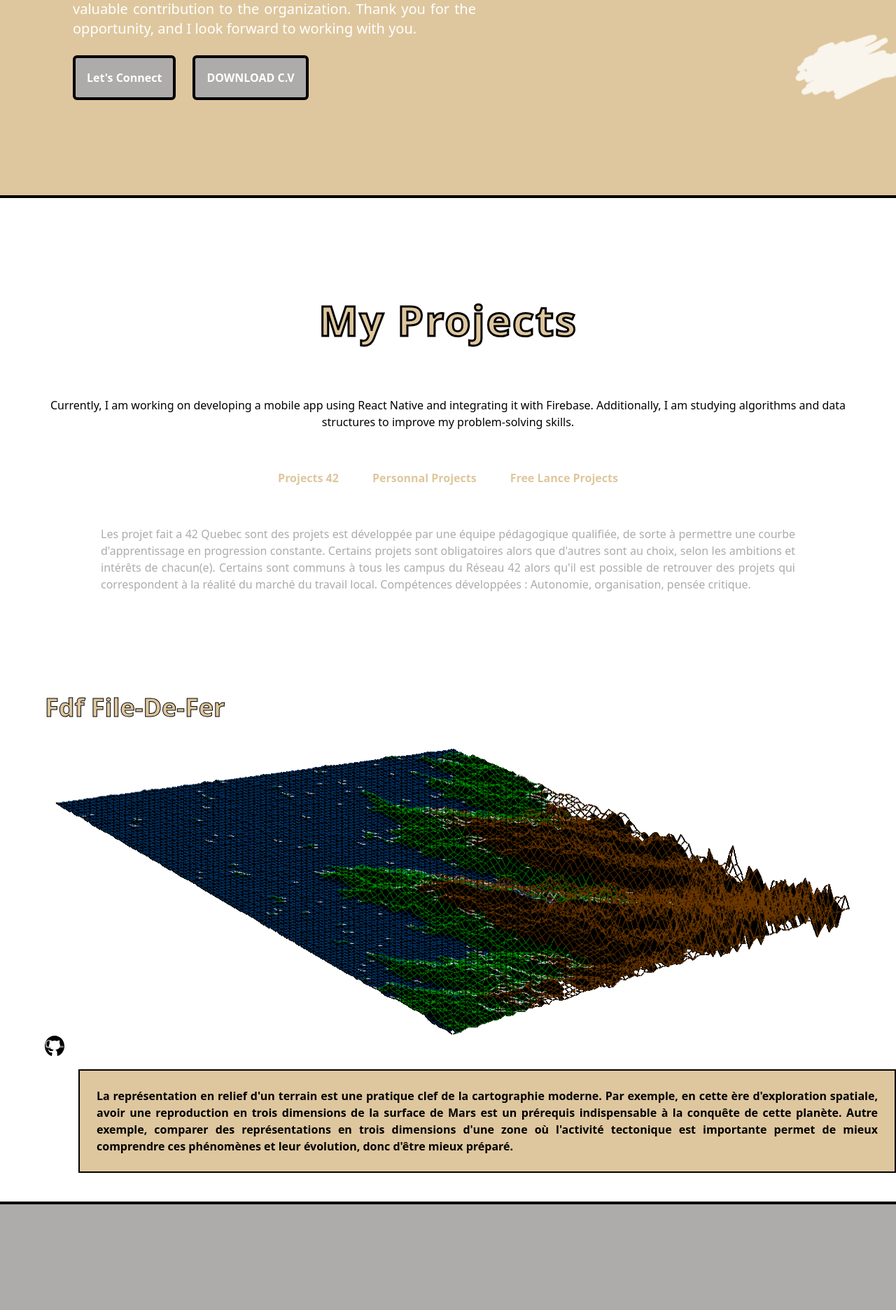
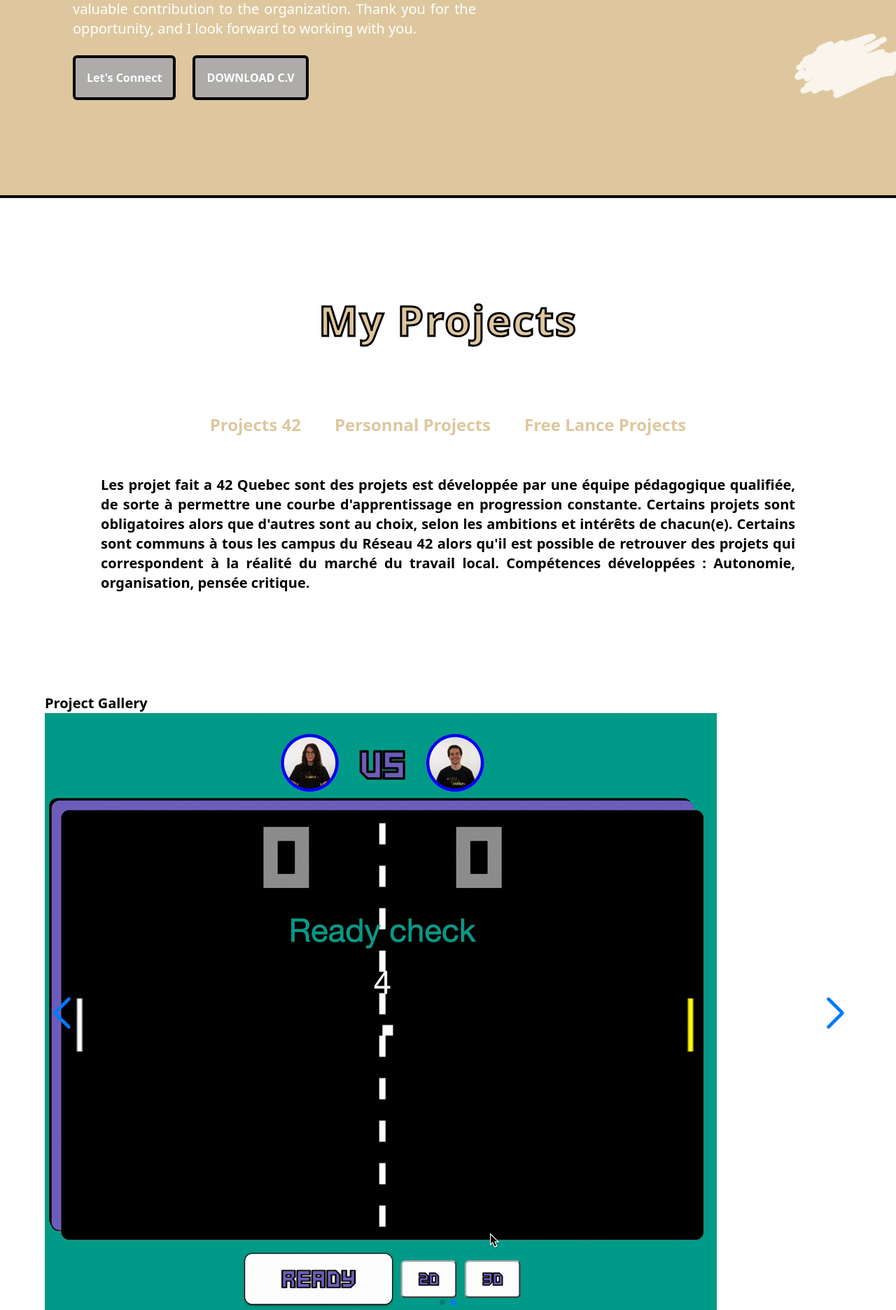
Before and after one commit to tetedecactus/react_tailwind_portfolio, a React (Create React App) app: page / in a window 1280 px wide. Shown: the part 880-2752 px from the top of the page at 70% size. Built offline with nearby package versions, Linux system fonts and the light colour scheme.

Commit message:
before doing 3d effect on the carousel

```diff
--- a/package.json
+++ b/package.json
@@ -23,6 +23,7 @@
     "react-tabs": "^6.0.0",
     "react-toastify": "^9.1.1",
     "sass": "^1.56.1",
+    "swiper": "^9.1.0",
     "tailwindcss": "^3.2.1",
     "web-vitals": "^2.1.4"
   },
--- a/src/App.scss
+++ b/src/App.scss
@@ -5,13 +5,16 @@
 
 
 body {
+	overflow: hidden;
 	overflow-x: hidden;
 	// height: 100vh;
 	width: 100%;
 
-	height: 100%;
+	scroll-snap-type: proximity;
+	scroll-snap-points-y: repeat(100vh);
+	scroll-snap-type: y proximity;
+	height: 100vh;
 	overflow-y: scroll;
-	scroll-snap-type: y mandatory;
 }
 
 .light {
--- a/src/components/Home.jsx
+++ b/src/components/Home.jsx
@@ -12,20 +12,27 @@ import React from "react";
 import "../style/ToggleButton.scss";
 import ProjectTabs from "./Projects/Projects";
 import ToggleButton from "./ToggleButton";
+
 function HomePage() {
   // class Homepage extends React.Component {
   const { theme, setTheme } = useContext(ThemeContext);
 
   return (
     <section id="themeButton" className={theme}>
+      <div className="snap-mandatory snap-y">
         <NavBar />
         <SocialIcons />
         <About />
         <CvButton />
-      <ProjectTabs />
+        <div className="snap-start">
+          <ProjectTabs/>
+        </div>
+        <div className="snap-start">
           <ContactForm />
           <ToggleButton />
           <Footer />
+        </div>
+      </div>
     </section>
   );
 }
--- a/src/components/Projects/42Projects/ProjectCard.jsx
+++ b/src/components/Projects/42Projects/ProjectCard.jsx
@@ -1,47 +1,102 @@
 import images from "../../../module/Images";
-import { useContext } from "react";
+import React, { useContext} from "react";
+import { Swiper, SwiperSlide } from "swiper/react";
 import { ThemeContext } from "../../../context/ThemeContext.js";
 import "../../../style/42Projects/ProjectCard.scss"
+
+import 'swiper/css';
+import 'swiper/css/effect-coverflow';
+import 'swiper/css/pagination';
+import 'swiper/css/navigation';
+
+import { EffectCoverflow, Pagination, Navigation } from 'swiper'
+
 
 function ProjectCard({ title, imgUrl, description, language, lien }) {
   const { theme } = useContext(ThemeContext);
 
   return (
-    <section className="container flex overflow-x-hidden">
-      <div className="mb-12">
-        <div className="justify-start">
-          <h2 className="project-title text-4xl font-bold justify-start mb-6">{title}</h2>
+    // <section className="container flex overflow-x-hidden">
+    //   <div className="mb-12">
+    //     <div className="justify-start">
+    //       <h2 className="project-title text-4xl font-bold justify-start mb-6">{title}</h2>
+    //     </div>
+    //     <div className="">
+    //       <img src={imgUrl} />
+    //     </div>
+    //     <div className="rounded-md h-auto absolute  mt-12 ml-12 ">
+    //       <p className="project-description font-bold text-justify p-6">
+    //         {description}
+    //       </p>
+    //     </div>
+    //     <div>
+    //       <p className="project-techno fixed">
+    //         {language}
+    //       </p>
+    //     </div>
+    //     <div className="flex">
+    //       <a href={lien}>
+    //         <img
+    //           className=" hover:translate-x-1.5 duration-300"
+    //           width={28}
+    //           src={
+    //             theme === "light"
+    //               ? images.githubicons_l
+    //               : theme === "dark"
+    //               ? images.githubicons_d
+    //               : images.githubicons_csm
+    //           }
+    //           alt="github"
+    //         />
+    //       </a>
+    //     </div>
+    //   </div>
+    // </section>
+    <section className="container">
+      <h1 className="heading">Project Gallery</h1>
+      <Swiper
+      effect={'coverflow'}
+      grabCursor={ true }
+      centeredSlides={ true }
+      loop={ true }
+      slidesPerView={ 'auto' }
+      coverflowEffect={
+        {
+          rotate: 0,
+          stretch: 0,
+          depth: 0,
+          modifier: 2.5,
+        }
+      }
+      pagination={{el:'.swiper-pagination',clickable:true}}
+      navigation={{
+        nextEl:'swiper-button-next',
+        prevEl:'swiper-button-prev',
+        clickable:true,
+      }}
+      modules={[EffectCoverflow, Pagination, Navigation]}
+      className="swiper_contaioner"
+      >
+        <SwiperSlide>
+          <img src={images.fdf} alt="" />
+        </SwiperSlide>
+        <SwiperSlide>
+          <img src={images.transcendence_gif} alt="" />
+        </SwiperSlide>
+
+        <div className="slider-controler">
+          <div className="swiper-button-prev slider-arrow">
+
+          </div>
+          <div className="swiper-button-next slider-arrow">
+
+          </div>
+          <div className="swiper-pagination">
+
+          </div>
         </div>
-        <div className="">
-          <img src={imgUrl} />
-        </div>
-        <div className="rounded-md h-auto absolute  mt-12 ml-12 ">
-          <p className="project-description font-bold text-justify p-6">
-            {description}
-          </p>
-        </div>
-        <div>
-          <p className="project-techno fixed">
-            {language}
-          </p>
-        </div>
-        <div className="flex">
-          <a href={lien}>
-            <img
-              className=" hover:translate-x-1.5"
-              width={28}
-              src={
-                theme === "light"
-                  ? images.githubicons_l
-                  : theme === "dark"
-                  ? images.githubicons_d
-                  : images.githubicons_csm
-              }
-              alt="github"
-            />
-          </a>
-        </div>
-      </div>
+      </Swiper>
+
     </section>
   );
 }
--- a/src/components/Projects/42Projects/ProjectObj.jsx
+++ b/src/components/Projects/42Projects/ProjectObj.jsx
@@ -18,36 +18,36 @@ const projects = [
 
     lien: "https://github.com/tetedecactus/fdf",
   },
-  // {
-  //   title: "Cub3D",
+  {
+    title: "Cub3D",
 
-  //   imgUrl: images.cub3d,
+    imgUrl: images.cub3d,
 
-  //   description:
-  //     "Ce projet est inspiré du jeu Wolfeinstein3D, considéré comme le premier FPS" +
-  //     "jamais développé. Il vous permettra d'explorer la technique du ray-casting. Votre objectif" +
-  //     "est de faire une vue dynamique au sein d'un labyrinthe, dans lequel vous devrez trouver" +
-  //     "votre chemin.",
+    description:
+      "Ce projet est inspiré du jeu Wolfeinstein3D, considéré comme le premier FPS" +
+      "jamais développé. Il vous permettra d'explorer la technique du ray-casting. Votre objectif" +
+      "est de faire une vue dynamique au sein d'un labyrinthe, dans lequel vous devrez trouver" +
+      "votre chemin.",
 
-  //   language: "C",
+    language: "C",
 
-  //   lien: "https://github.com/tetedecactus/cub3d",
-  // },
-  // {
-  //   title: "Transcendence",
+    lien: "https://github.com/tetedecactus/cub3d",
+  },
+  {
+    title: "Transcendence",
 
-  //   imgUrl: images.transcendence_gif,
+    imgUrl: images.transcendence_gif,
 
-  //   description:
-  //     "Ce project consiste à créer un site web pour participer à une compétition du célèbre" +
-  //     "jeu Pong !" +
-  //     "Grâce à votre site web, les utilisateurs pourront jouer à Pong entre eux. Vous fournirez" +
-  //     "une interface utilisateur, un chat et des parties en ligne multijoueurs en temps réel !",
+    description:
+      "Ce project consiste à créer un site web pour participer à une compétition du célèbre" +
+      "jeu Pong !" +
+      "Grâce à votre site web, les utilisateurs pourront jouer à Pong entre eux. Vous fournirez" +
+      "une interface utilisateur, un chat et des parties en ligne multijoueurs en temps réel !",
 
-  //   language: "NestJs | Angular | PostgreSQL | Prisma | Figma | Github",
+    language: "NestJs | Angular | PostgreSQL | Prisma | Figma | Github",
 
-  //   lien: "https://github.com/tetedecactus/",
-  // },
+    lien: "https://github.com/tetedecactus/",
+  },
 ];
 
 export default projects;
--- a/src/components/Projects/42Projects/ProjectPage.jsx
+++ b/src/components/Projects/42Projects/ProjectPage.jsx
@@ -10,10 +10,11 @@ function ProjectPage() {
     <section>
       <div className="pt-12 ">
         <div className="flex justify-center py-12">
+          <ProjectCard />
           {/* <Carousel autoSlide={false} autoSlideInterval={1000}> */}
-            {projects.map((project, index) => (
+            {/* {projects.map((project, index) => (
               <ProjectCard key={index} {...project} />
-            ))}
+            ))} */}
         </div>
       </div>
     </section>
--- a/src/components/Projects/Carousel.jsx
+++ b/src/components/Projects/Carousel.jsx
@@ -18,7 +18,7 @@ export default function Carousel({
     const slideInterval = setInterval(next, autoSlideInterval)
     return () => clearInterval(slideInterval)
   }, [])
-  return (
+    return (
     <div className="overflow-hidden relative">
       <div
         className="flex transition-transform ease-out duration-500"
@@ -31,6 +31,7 @@ export default function Carousel({
           onClick={prev}
           className="p-1 rounded-full shadow bg-white/80 text-gray-800 hover:bg-white"
         >
+
           <ChevronLeft size={40} />
         </button>
         <button
--- a/src/components/Projects/Projects.jsx
+++ b/src/components/Projects/Projects.jsx
@@ -20,24 +20,19 @@ export default function ProjectTabs() {
         <h2 className="projects-title  my-20 text-6xl font-extrabold text-center">
           My Projects
         </h2>
-        <p className="project-intro  text-center">
-          Currently, I am working on developing a mobile app using React Native
-          and integrating it with Firebase. Additionally, I am studying
-          algorithms and data structures to improve my problem-solving skills.{" "}
-        </p>
-        <Tabs className="justify-center py-12">
+        <Tabs className="justify-center py-4">
           <TabList className="flex items-center justify-center">
-            <Tab className="onglet-project px-6 py-2 font-bold">
+            <Tab className="onglet-project text-2xl px-6 py-2 font-bold">
               Projects 42
             </Tab>
-            <Tab className="onglet-project px-6 py-2 font-bold">
+            <Tab className="onglet-project text-2xl px-6 py-2 font-bold">
               Personnal Projects
             </Tab>
-            <Tab className="onglet-project px-6 py-2 font-bold">
+            <Tab className="onglet-project text-2xl px-6 py-2 font-bold">
               Free Lance Projects
             </Tab>
           </TabList>
-          <TabPanel className="flex items-center justify-center">
+          <TabPanel className="flex items-center text-xl font-bold justify-center">
             <p className="projects-text items-center text-justify px-20 py-12">
               Les projet fait a 42 Quebec sont des projets est développée par
               une équipe pédagogique qualifiée, de sorte à permettre une courbe
@@ -50,7 +45,13 @@ export default function ProjectTabs() {
             </p>
             <ProjectPage />
           </TabPanel>
-          <TabPanel></TabPanel>
+          <TabPanel>
+          <p className="project-intro  text-center">
+          Currently, I am working on developing a mobile app using React Native
+          and integrating it with Firebase. Additionally, I am studying
+          algorithms and data structures to improve my problem-solving skills.{" "}
+          </p>
+          </TabPanel>
           <TabPanel></TabPanel>
         </Tabs>
       </div>
--- a/src/style/LightDarkMode.scss
+++ b/src/style/LightDarkMode.scss
@@ -42,8 +42,12 @@ $light-mode: (
   --project-intro-color: #020001,
   --project-stroke-text-color: #020001,
   --onglet-projects-color: #dec79e,
-  --onglet-projects-bg-color: #adacaa,
-  --projects-type-text-color: #adacaa,
+  --onglet-projects-border-color: #020001,
+
+  --onglet-link-color-hover: #fff,
+  --onglet-link-bg-color-hover: #dec79e,
+  --onglet-link-border-color-hover: #020001,
+  --projects-type-text-color: #020001,
   //--PROJECT CARD
   --projectCard-title-color: #dec79e,
   --projectCard-description-color: #020001,
@@ -124,7 +128,10 @@ $dark-mode: (
   --project-intro-color: #fff,
   --project-stroke-text-color: #283035,
   --onglet-projects-color: #c72931,
-  --onglet-projects-bg-color: #283035,
+  --onglet-projects-border-color: #283035,
+  --onglet-link-color-hover: #fff,
+  --onlget-link-bg-color-hover: #283035,
+  --onglet-link-border-color-hover: #c72931,
   --projects-type-text-color: #fff,
   //--PROJECT CARD
   --projectCard-title-color: #c72931,
@@ -206,7 +213,10 @@ $CSM-mode: (
   --project-intro-color: #ffff0b,
   --project-stroke-text-color: #000,
   --onglet-projects-color: #64bd49,
-  --onglet-projects-bg-color: #586bb8,
+  --onglet-projects-border-color: #586bb8,
+  --onglet-link-color-hover: #fe5455,
+  --onglet-link-bg-color-hover: #586bb8,
+  --onglet-link-border-color-hover: #ffff0b,
   --projects-type-text-color: #ffff0b,
   //--PROJECT CARD
   --projectCard-title-color: #586bb8,
```
Also changed, not shown: public/index.html (+11 -9 lines), src/style/Project.scss (+9 -6 lines), 1 other file (tests, documents, lock files or other folders). Lines whose indentation alone changed are shown as unchanged.
